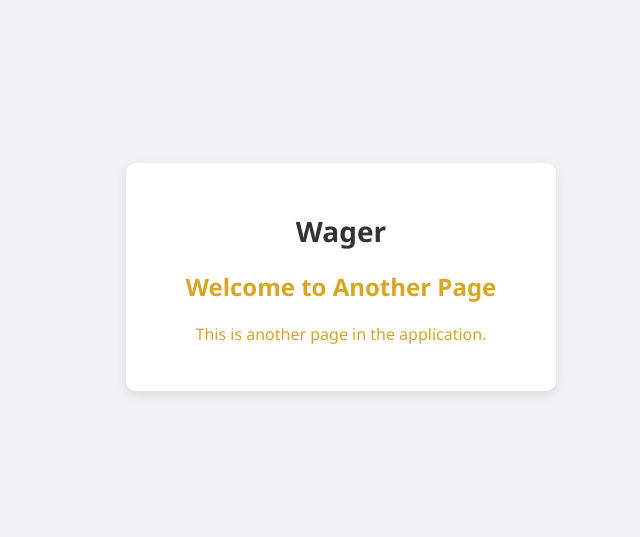
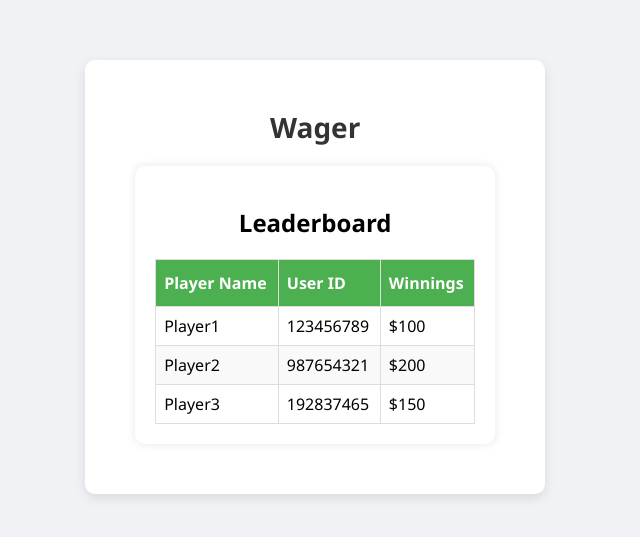
Before and after one commit to maxonary/wager-mvp, a React (Create React App) app in the folder frontend/: page /anotherpage in a window 1280 px wide. Shown: the part 123-660 px from the top of the page, without its empty margins (329-969 px from the left). Built offline with nearby package versions, Linux system fonts and the light colour scheme.

Commit message:
pvt-push

```diff
--- a/frontend/src/components/AnotherPage.js
+++ b/frontend/src/components/AnotherPage.js
@@ -1,10 +1,35 @@
 import React from 'react';
+import '../styles.css'; // Import the updated CSS file
+
+const players = [
+  { name: 'Player1', userId: '123456789', winnings: '$100' },
+  { name: 'Player2', userId: '987654321', winnings: '$200' },
+  { name: 'Player3', userId: '192837465', winnings: '$150' },
+  // Add more players as needed
+];
 
 function AnotherPage() {
   return (
-    <div>
-      <h2>Welcome to Another Page</h2>
-      <p>This is another page in the application.</p>
+    <div className="leaderboard-container">
+      <h2>Leaderboard</h2>
+      <table className="leaderboard-table">
+        <thead>
+          <tr>
+            <th>Player Name</th>
+            <th>User ID</th>
+            <th>Winnings</th>
+          </tr>
+        </thead>
+        <tbody>
+          {players.map((player, index) => (
+            <tr key={index}>
+              <td>{player.name}</td>
+              <td>{player.userId}</td>
+              <td>{player.winnings}</td>
+            </tr>
+          ))}
+        </tbody>
+      </table>
     </div>
   );
 }
--- a/frontend/src/styles.css
+++ b/frontend/src/styles.css
@@ -1,86 +1,38 @@
-body {
-    background-color: black;
-    color: goldenrod;
-    font-family: 'Times New Roman', Times, serif;
+.leaderboard-container {
+    margin: 20px;
+    padding: 20px;
+    background-color: #fff;
+    border-radius: 10px;
+    box-shadow: 0 0 10px rgba(0, 0, 0, 0.1);
   }
 
-  .input-group {
-    display: flex;
-    justify-content: space-between;
-    margin-bottom: 20px;
+  .leaderboard-table {
+    width: 100%;
+    border-collapse: collapse;
   }
 
-  .input-wrapper {
-    display: flex;
-    flex-direction: column;
-    margin-right: 10px;
+  .leaderboard-table th, .leaderboard-table td {
+    border: 1px solid #ddd;
+    padding: 8px;
+    text-align: left;
   }
 
-  label {
-    margin-bottom: 5px;
+  .leaderboard-table th {
+    background-color: #f2f2f2;
+    color: black;
   }
 
-  input[type="text"] {
-    padding: 10px;
-    border: 1px solid goldenrod;
-    border-radius: 5px;
-    background-color: black;
-    color: goldenrod;
+  .leaderboard-table tr:nth-child(even) {
+    background-color: #f9f9f9;
   }
 
-  button {
-    padding: 10px 20px;
-    background-color: goldenrod;
-    color: black;
-    border: none;
-    border-radius: 5px;
-    cursor: pointer;
+  .leaderboard-table tr:hover {
+    background-color: #ddd;
   }
 
-  button:disabled {
-    background-color: #ddd;
-    cursor: not-allowed;
+  .leaderboard-table th {
+    padding-top: 12px;
+    padding-bottom: 12px;
+    background-color: #4CAF50;
+    color: white;
   }
-
-  button i.fa-spinner {
-    margin-left: center;
-  }
-
-  .in-progress-text {
-    margin-top: 20px;
-    font-size: 14px;
-    color: goldenrod;
-  }
-
-  .modal {
-    position: fixed;
-    top: 0;
-    left: 0;
-    width: 100%;
-    height: 100%;
-    background-color: rgba(0, 0, 0, 0.8);
-    display: flex;
-    justify-content: center;
-    align-items: center;
-  }
-
-  .modal-content {
-    background-color: black;
-    padding: 20px;
-    border: 1px solid goldenrod;
-    border-radius: 5px;
-  }
-
-  .modal-content p {
-    margin-bottom: 20px;
-    color: goldenrod;
-  }
-
-  .modal-content button {
-    padding: 10px 20px;
-    background-color: goldenrod;
-    color: black;
-    border: none;
-    border-radius: 5px;
-    cursor: pointer;
-  }
```
